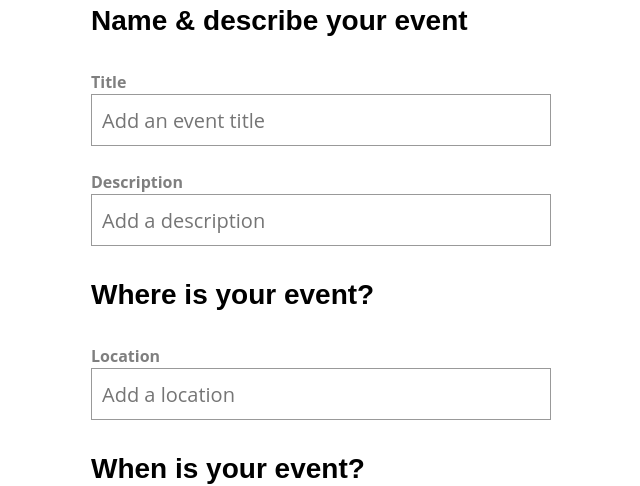
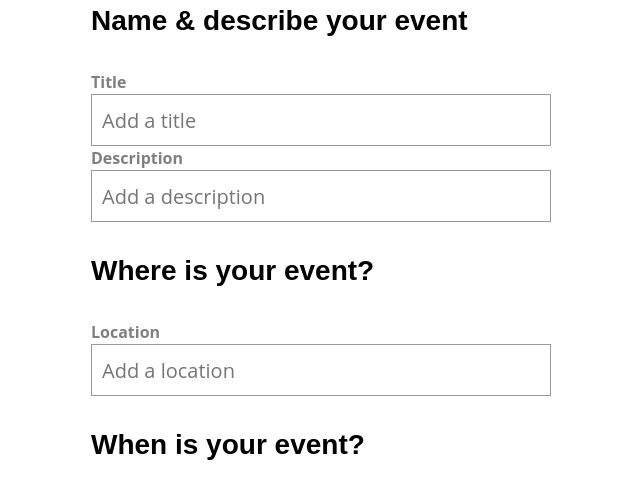
Before and after one commit to tonystrawberry/vue-mastery-real-world-vue-2, a Vue app: page /event/create in a window 1280 px wide. Shown: the part 246-732 px from the top of the page, without its empty margins (319-959 px from the left). Built offline with nearby package versions, Linux system fonts and the light colour scheme.

Commit message:
:sparkles: add BaseInput for unifying all text input

```diff
--- /dev/null
+++ b/src/components/BaseInput.vue
@@ -0,0 +1,27 @@
+<template>
+  <div>
+    <label v-if="label">{{ label }}</label>
+    <input type="text" @input="updateValue" :value="value" v-bind="$attrs" />
+  </div>
+</template>
+
+<script>
+export default {
+  inheritAttrs: false,
+  props: {
+    label: {
+      type: String,
+      default: '',
+      required: false,
+    },
+    value: [String, Number],
+  },
+  methods: {
+    updateValue(event) {
+      this.$emit('input', event.target.value);
+    },
+  },
+};
+</script>
+
+<style></style>
--- a/src/views/EventCreate.vue
+++ b/src/views/EventCreate.vue
@@ -8,33 +8,29 @@
       </select>
 
       <h3>Name & describe your event</h3>
-      <div class="field">
-        <label>Title</label>
-        <input
+      <!--
+      v-model is syntactic sugar for
+      :value="event.title" @input="event.title = $event.target.value"
+      -->
+      <BaseInput
+        label="Title"
         v-model="event.title"
-          type="text"
-          placeholder="Add an event title"
+        placeholder="Add a title"
       />
-      </div>
 
-      <div class="field">
-        <label>Description</label>
-        <input
+      <BaseInput
+        label="Description"
         v-model="event.description"
-          type="text"
         placeholder="Add a description"
       />
-      </div>
 
       <h3>Where is your event?</h3>
-      <div class="field">
-        <label>Location</label>
-        <input
-          v-model="event.location"
-          type="text"
+
+      <BaseInput
+        label="Location"
+        v-model="event.description"
         placeholder="Add a location"
       />
-      </div>
 
       <h3>When is your event?</h3>
 
```
Lines whose indentation alone changed are shown as unchanged.
